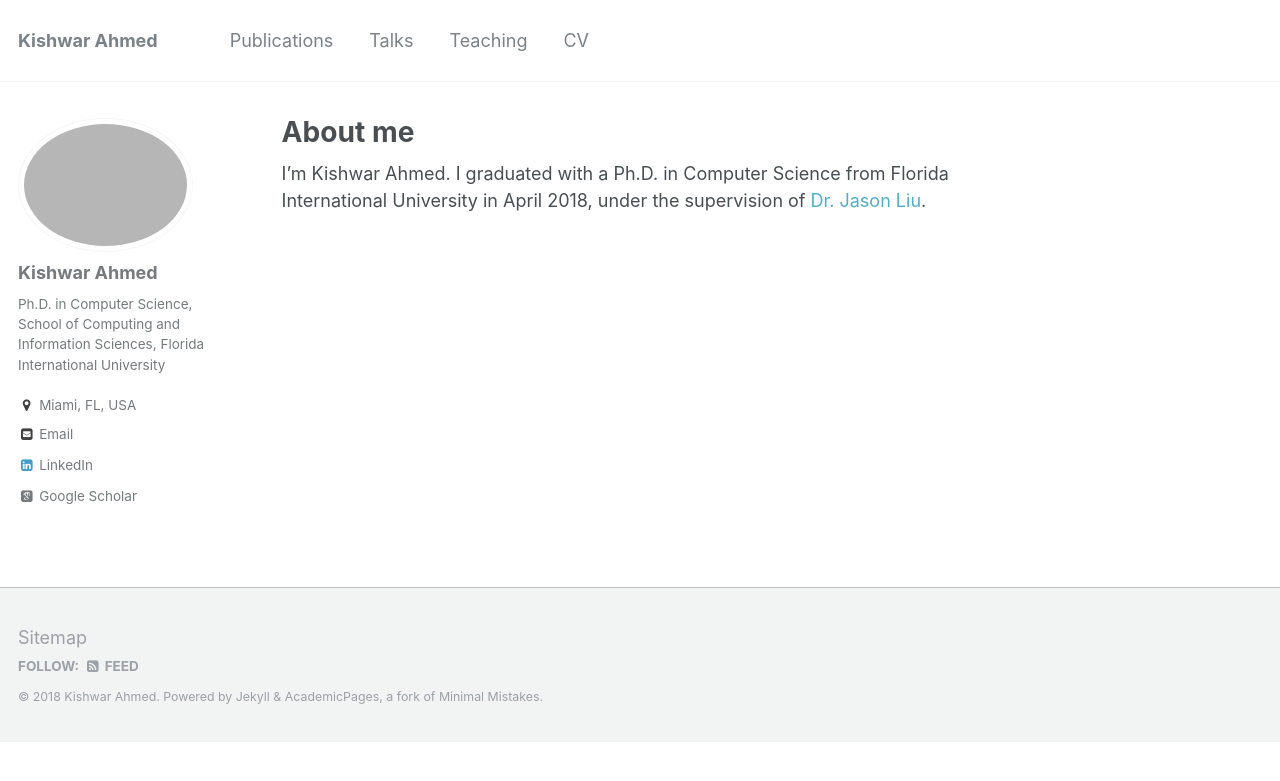
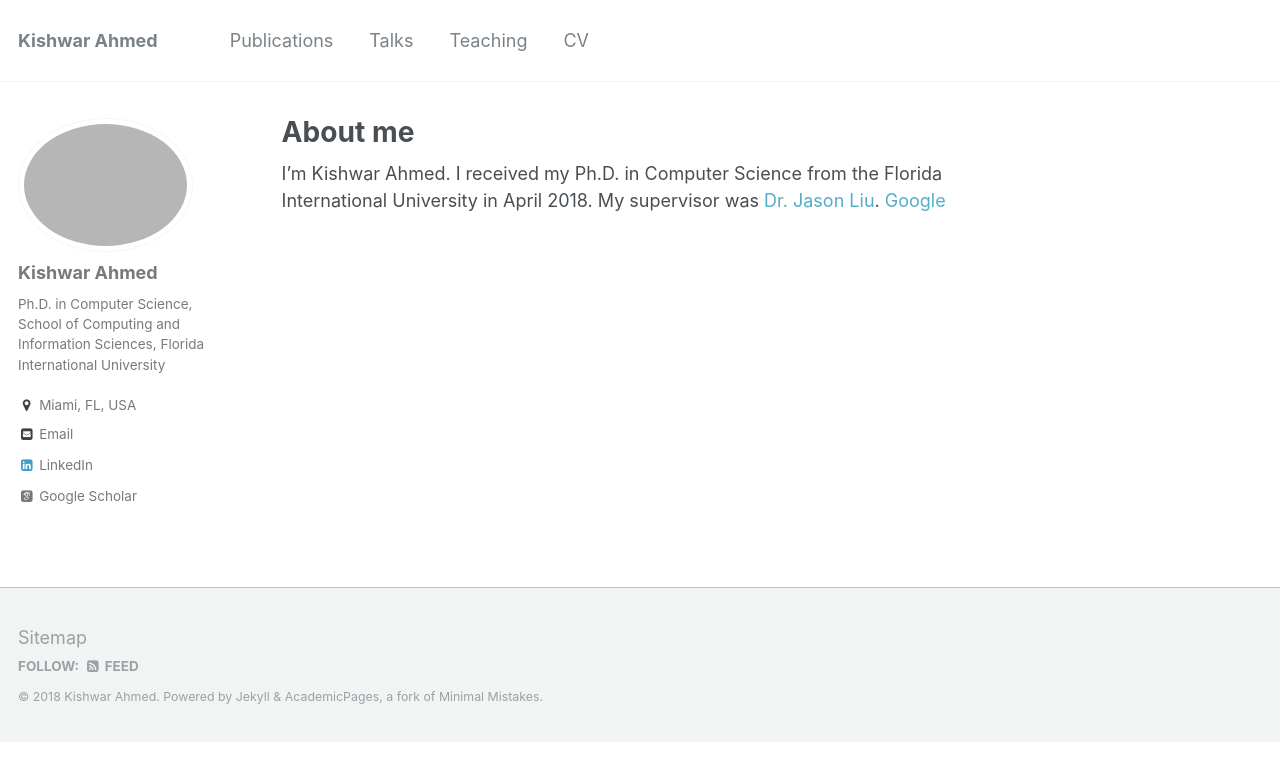
Before and after one commit to kishwarbd/kishwarbd.github.io, a Jekyll site: the page built from _pages/about.md, in a window 1280 px wide. Shown: the top 781 px of the page. Built offline with Jekyll 4.4.1, drawn with Linux system fonts in a browser that asks for light colours; some web fonts are replaced.

Commit message:
updates.

```diff
--- a/_pages/about.md
+++ b/_pages/about.md
@@ -8,6 +8,7 @@ redirect_from:
   - /about.html
 ---
 
-I'm Kishwar Ahmed. I graduated with a Ph.D. in Computer Science from
-Florida International University in April 2018, under the supervision of
-[Dr. Jason Liu](people.cis.fiu.edu/liux).
+I'm Kishwar Ahmed. I received my Ph.D. in Computer Science from the
+Florida International University in April 2018. My supervisor was
+[Dr. Jason Liu](people.cis.fiu.edu/liux/).
+[Google](https://www.google.com)
```
Also changed, not shown: 1 other file.
